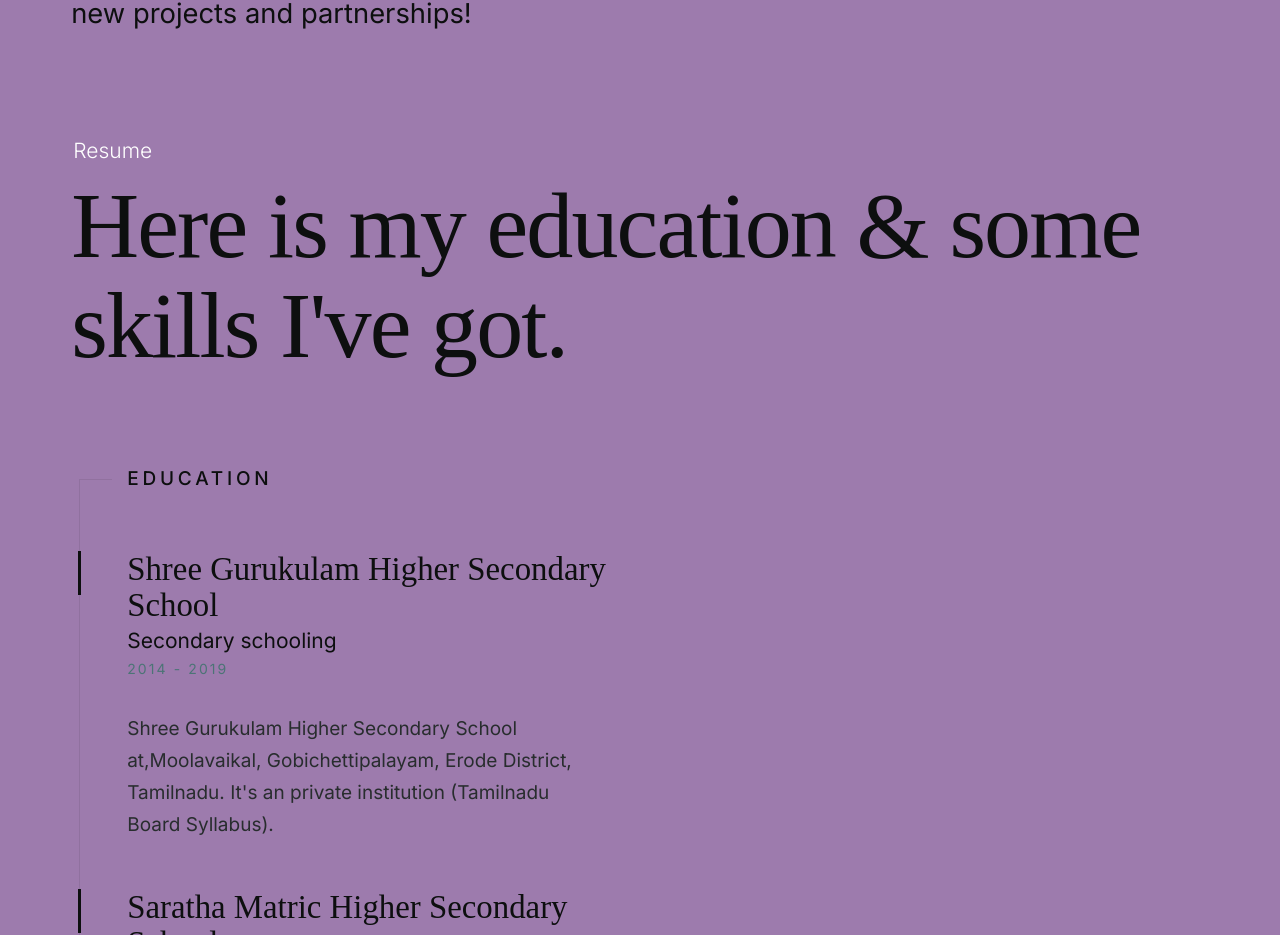
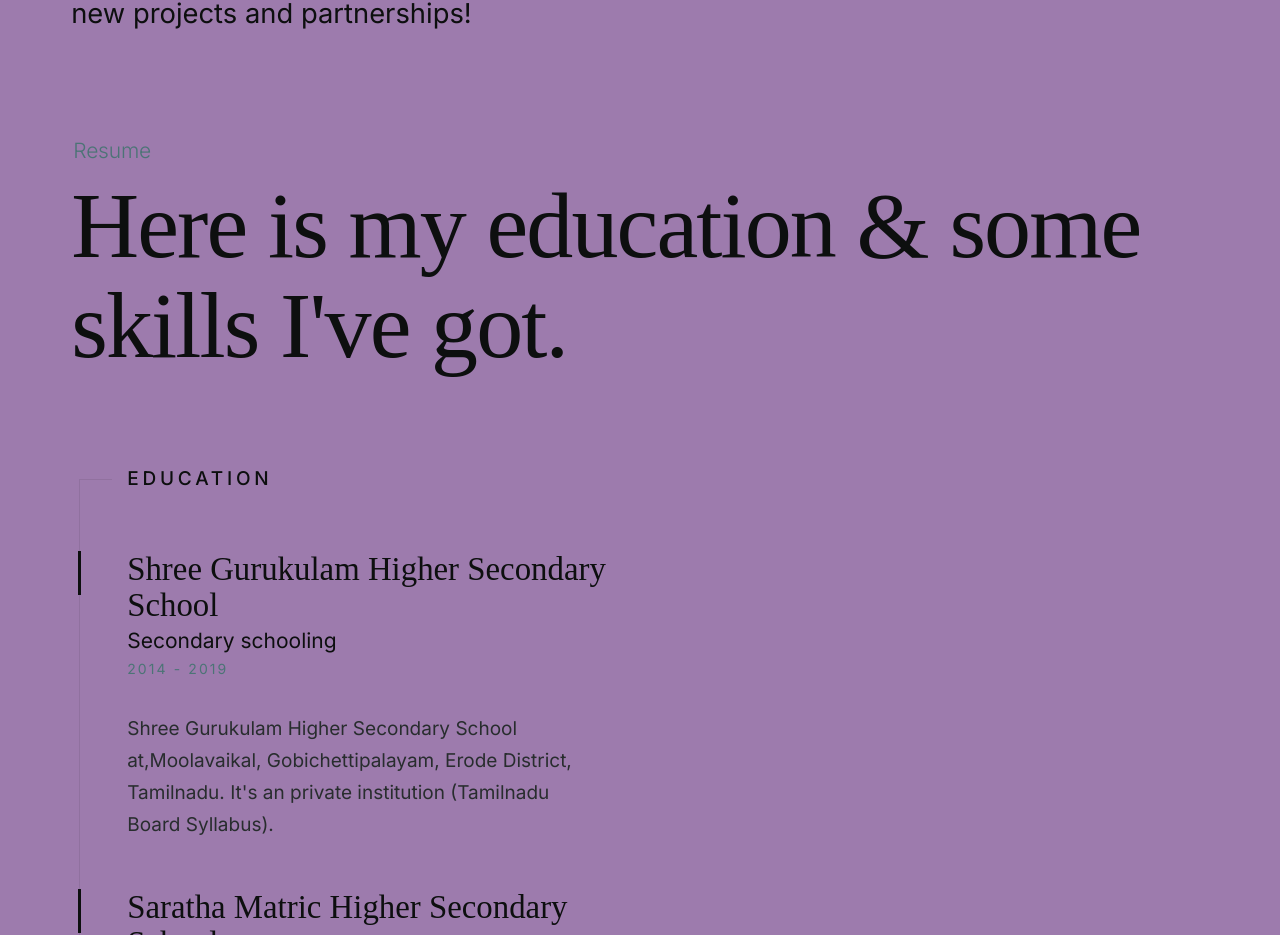
Before and after one commit to midhunkumarn/mport-main, a website: page portfolio/index.html in a window 1280 px wide. Shown: the part 1256-2191 px from the top of the page. Drawn offline with Linux system fonts and the light colour scheme; a web font is replaced by a local one.

Commit message:
Updated Color and size in Resume text tag

```diff
--- a/portfolio/index.html
+++ b/portfolio/index.html
@@ -131,7 +131,7 @@
 
                 <div class="row s-about__career-header">
                     <div class="column lg-12">
-                        <h2 class="text-pretitle" style="color: white;">Resume</h2>
+                        <h1 class="text-pretitle" style="red: white;">Resume</h1>
 
                         <p class="text-huge-title">
                             Here is my education & some skills I've got.
```
